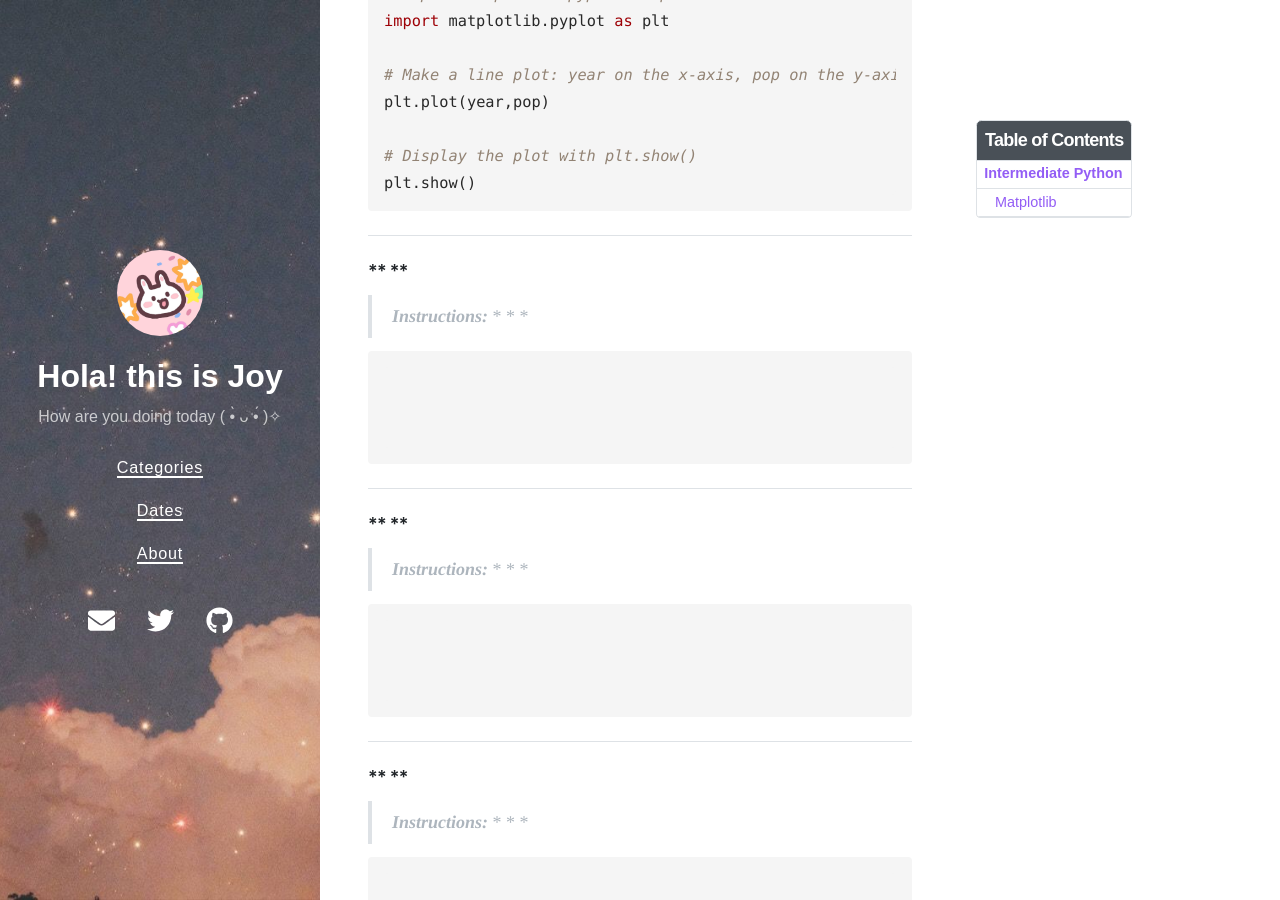
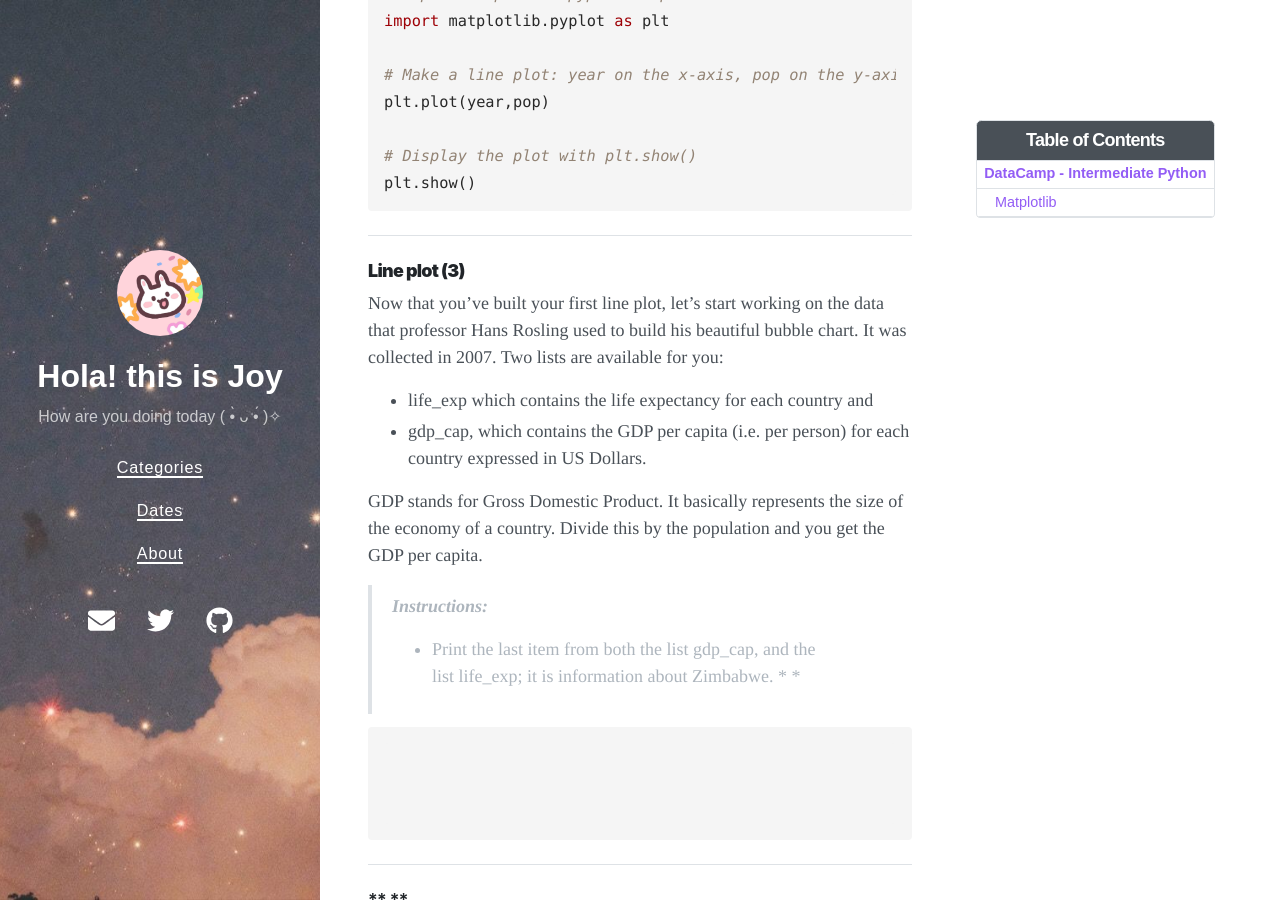
Before and after one commit to Joy3Luo/mathnotes, a Jekyll site: the page built from _posts/2023-11-01-DataCampPython.md, in a window 1280 px wide and 900 px high, scrolled down 1235 px. Built offline with Jekyll 4.4.1, drawn with Linux system fonts in a browser that asks for light colours; nearby versions of some CDN libraries; some of the changed text lies outside the part shown.

Commit message:
Update 2023-11-01-DataCampPython.md

````diff
--- a/_posts/2023-11-01-DataCampPython.md
+++ b/_posts/2023-11-01-DataCampPython.md
@@ -30,7 +30,7 @@ toc:  true
       }});
   </script><script type="text/javascript" src="https://cdnjs.cloudflare.com/ajax/libs/mathjax/2.7.4/MathJax.js?config=TeX-AMS_HTML-full"></script>
 
-## Intermediate Python
+## DataCamp - Intermediate Python
 
 ### Matplotlib
 
@@ -69,12 +69,18 @@ plt.show()
 ```
 ---
 
-#### ** **
+#### **Line plot (3)**
 
+Now that you've built your first line plot, let's start working on the data that professor Hans Rosling used to build his beautiful bubble chart. It was collected in 2007. Two lists are available for you:
+
+ * life_exp which contains the life expectancy for each country and
+ * gdp_cap, which contains the GDP per capita (i.e. per person) for each country expressed in US Dollars.
+
+GDP stands for Gross Domestic Product. It basically represents the size of the economy of a country. Divide this by the population and you get the GDP per capita.
 
 
 > **_Instructions:_**
-> *
+> * Print the last item from both the list gdp_cap, and the list life_exp; it is information about Zimbabwe.
 > *
 > *
 
````
